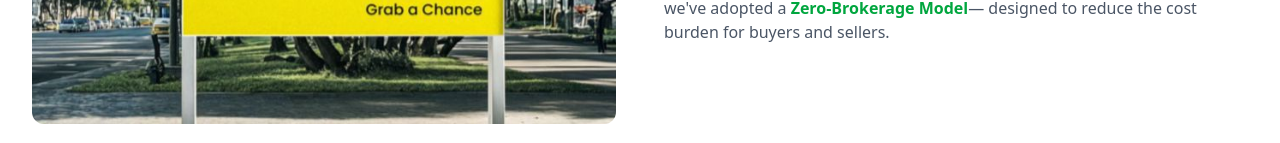
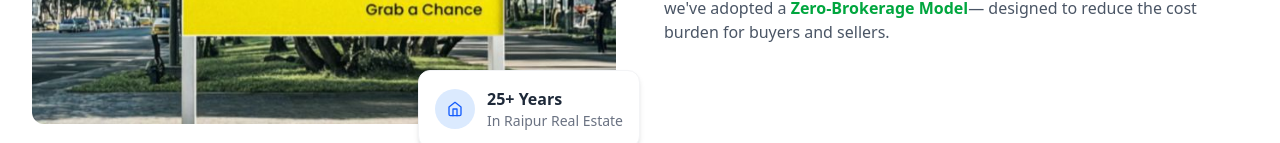
Before and after one commit to yrCodem/XeroBrokerage, a Next.js app in the folder xerobrokerage/: page /about-us in a window 1280 px wide. Shown: the part 808-951 px from the top of the page. Built offline with nearby package versions, Linux system fonts and the light colour scheme.

Commit message:
Fix: About us

```diff
--- a/xerobrokerage/src/app/about-us/page.jsx
+++ b/xerobrokerage/src/app/about-us/page.jsx
@@ -83,6 +83,19 @@ const AboutUsPage = () => {
                   alt='Raipur real estate'
                   className='w-full h-full object-cover'
                 />
+              </div>
+              <div className='absolute -bottom-6 -right-6 bg-white p-4 rounded-xl shadow-md border border-gray-100'>
+                <div className='flex items-center'>
+                  <div className='bg-blue-100 p-3 rounded-full mr-3'>
+                    <FiHome className='text-blue-600' />
+                  </div>
+                  <div>
+                    <p className='font-bold text-gray-800'>25+ Years</p>
+                    <p className='text-sm text-gray-500'>
+                      In Raipur Real Estate
+                    </p>
+                  </div>
+                </div>
               </div>
               {/* <div className='bg-blue-100 rounded-2xl p-8 shadow-lg'>
                 <div className='aspect-w-16 aspect-h-9 bg-gray-200 rounded-xl overflow-hidden'>
```
